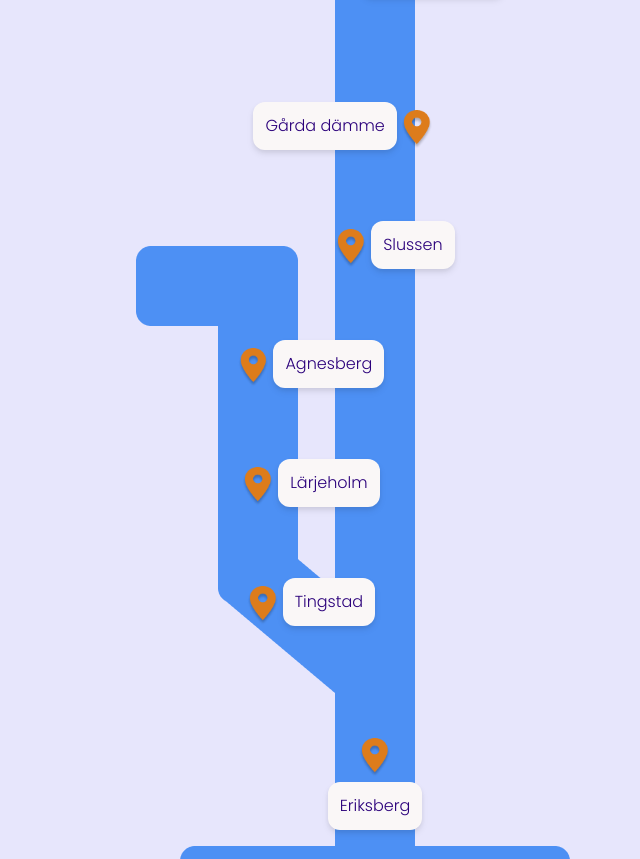
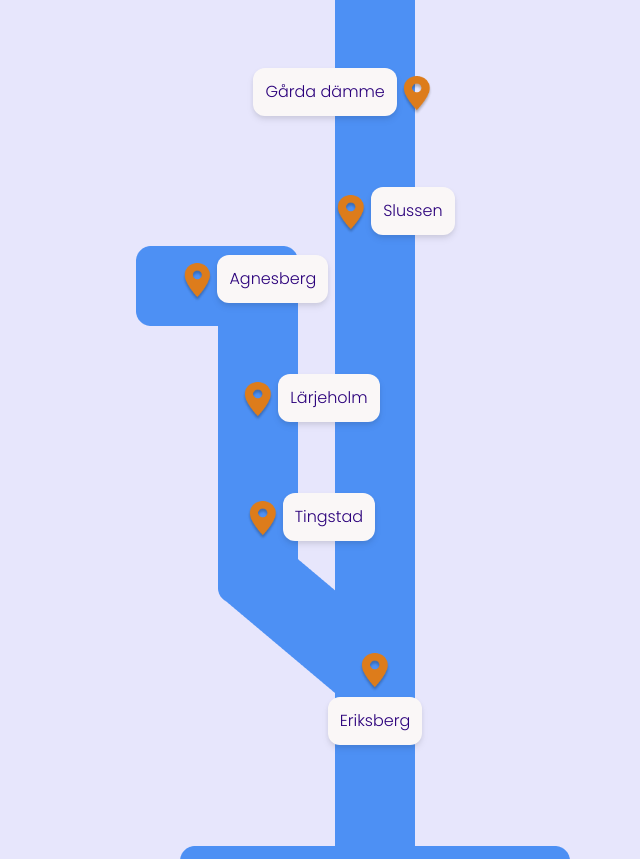
Before and after one commit to Karlsson2/waterworks, a website with bundled scripts: page src/index.html in a window 1280 px wide. Shown: the part 2681-3540 px from the top of the page, without its empty margins (265-905 px from the left). Built offline with nearby package versions, Linux system fonts and the light colour scheme; no server answers.

Commit message:
fix animation position

```diff
--- a/src/index.html
+++ b/src/index.html
@@ -251,7 +251,7 @@
       <div
         class="flex items-end justify-center mr-8 gap-1 more-info"
         id="skars"
-        style="height: 4.5%"
+        style="height: 4%"
       >
         <a href="/src/stationPage.html">
           <div
@@ -283,7 +283,7 @@
       <div
         class="flex items-end justify-center mr-16 gap-1 more-info"
         id="garda"
-        style="height: 4.5%"
+        style="height: 4%"
       >
         <a href="/src/stationPage.html">
           <div
@@ -313,9 +313,9 @@
       </div>
       <!-- Agnesberg -->
       <div
-        class="flex items-end justify-center mr-32 gap-1 more-info"
+        class="flex items-end justify-center mr-60 gap-1 more-info"
         id="agnesberg"
-        style="height: 3.5%"
+        style="height: 2%"
       >
         <img class="h-10" src="/src/img/location.png" alt="" />
         <a href="/src/stationPage.html">
```
Also changed, not shown: src/output.css.
